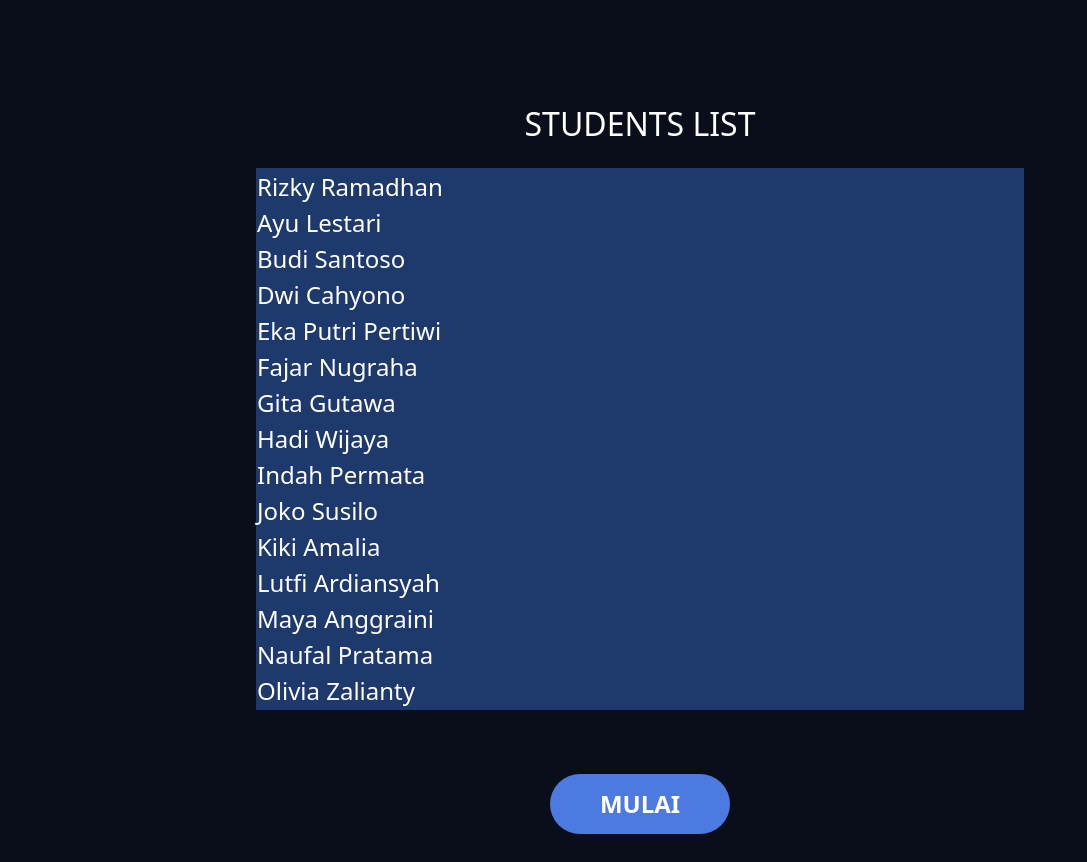
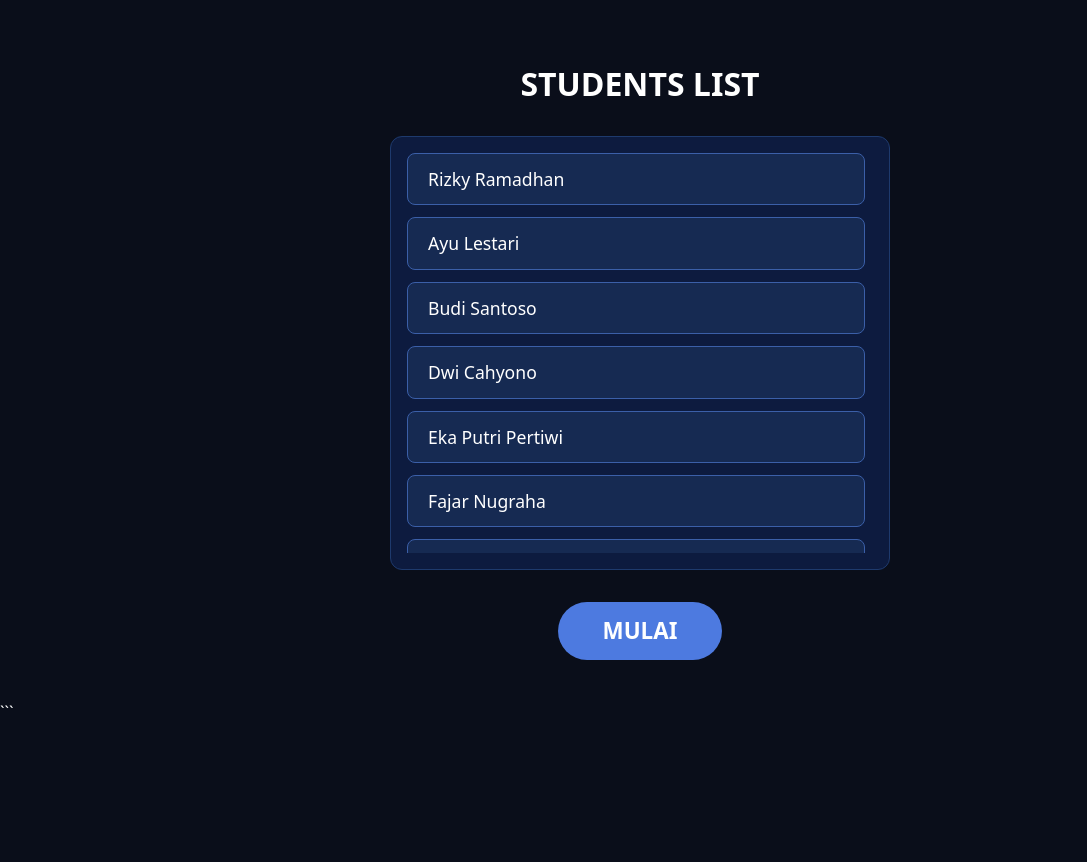
Before and after one commit to Rasyid832/es-cendol, a PHP site: page /views/auth/GURU/ListMurid.php in a window 1280 px wide. Shown: the part 69-931 px from the top of the page, without its empty margins (0-1087 px from the left). Run offline with PHP 8.4, Linux system fonts and the light colour scheme; some libraries are stand-ins or nearby versions.

Commit message:
edit dikit

````diff
--- a/views/auth/GURU/ListMurid.php
+++ b/views/auth/GURU/ListMurid.php
@@ -1,9 +1,8 @@
-
-
 <?php
 $nama_guru = $_SESSION['nama_guru'] ?? 'Nama Guru';
 $role = 'Pengajar / Instructor';
 $inisial = strtoupper(substr($nama_guru, 0, 2));
+
 $students = [
     ["name" => "Rizky Ramadhan"],
     ["name" => "Ayu Lestari"],
@@ -19,41 +18,96 @@ $students = [
     ["name" => "Lutfi Ardiansyah"],
     ["name" => "Maya Anggraini"],
     ["name" => "Naufal Pratama"],
-    ["name" => "Olivia Zalianty"]
+    ["name" => "Olivia Zalianty"],
+    ["name" => "Putri Amelia"],
+    ["name" => "Raka Pratama"],
+    ["name" => "Salsa Nabila"],
+    ["name" => "Taufik Hidayat"],
+    ["name" => "Vina Maharani"]
 ];
 ?>
+
 <!DOCTYPE html>
 <html lang="en">
+
 <head>
     <meta charset="UTF-8">
     <meta name="viewport" content="width=device-width, initial-scale=1.0">
-    <title>Document</title>
+
+    <title>Students List</title>
+
     <script src="https://cdn.tailwindcss.com"></script>
 </head>
-<body class="bg-[#0a0e1a] text-white font-sans ">
+
+<body class="bg-[#0a0e1a] text-white font-sans">
+
     <header class="flex justify-between items-center bg-[#0d1b3f] border-b border-[#1e3a6d] px-8 py-3.5">
+
         <div class="flex items-center gap-3">
+
             <div class="w-10 h-10 rounded-full bg-[#3b5fa8] flex items-center justify-center font-bold text-sm">
                 <?= htmlspecialchars($inisial) ?>
             </div>
+
             <div class="flex flex-col">
-                <span class="font-semibold text-[15px]"><?= htmlspecialchars($nama_guru) ?></span>
-                <span class="text-xs text-[#a7b8d8]"><?= htmlspecialchars($role) ?></span>
+
+                <span class="font-semibold text-[15px]">
+                    <?= htmlspecialchars($nama_guru) ?>
+                </span>
+
+                <span class="text-xs text-[#a7b8d8]">
+                    <?= htmlspecialchars($role) ?>
+                </span>
+
             </div>
+
         </div>
+
     </header>
-    <main class="flex justify-center items-center flex-col ">
-            <h1 class="text-white pt-[80px] text-[2rem] m-[20px]">STUDENTS LIST</h1>
-            <div class="border border-[#1e3a6d] w-full max-w-[60%] bg-[#1e3a6d]">
-                  <?php foreach ($students as $student): ?>
-                    <h1 class="text-[1.5rem]"><?php echo $student['name']; ?></h1>
-                    <?php endforeach; ?>
+
+
+    <main class="flex justify-center items-center flex-col pb-10">
+
+        <h1 class="text-white pt-[60px] text-[2rem] mb-7 font-bold">
+            STUDENTS LIST
+        </h1>
+
+
+        <div class="border border-[#1e3a6d] w-full max-w-[500px] bg-[#0d1b3f] p-4 rounded-xl">
+
+            <div class="max-h-[400px] overflow-y-auto pr-2 space-y-3">
+
+                <?php foreach ($students as $student): ?>
+
+                    <!-- KOTAK SETIAP SISWA -->
+                    <div class="bg-[#162a52] border border-[#3b5fa8] rounded-lg px-5 py-3
+                                hover:bg-[#1c3564] transition">
+
+                        <h1 class="text-[1.1rem] font-medium">
+                            <?= htmlspecialchars($student['name']); ?>
+                        </h1>
+
+                    </div>
+
+                <?php endforeach; ?>
+
             </div>
-              <button type="submit"
-                    class=" mt-[5%] text-[1.5rem] bg-[#4d7ae0] hover:bg-[#3f68c9] text-white font-semibold
-                        px-[50px] py-3 rounded-full self-center">
-                    MULAI
-                </button>
+
+        </div>
+
+
+        <button
+            type="submit"
+            class="mt-8 text-[1.4rem] bg-[#4d7ae0] hover:bg-[#3f68c9]
+                   text-white font-semibold px-[45px] py-3 rounded-full transition">
+
+            MULAI
+
+        </button>
+
     </main>
+
 </body>
+
 </html>
+```
````
